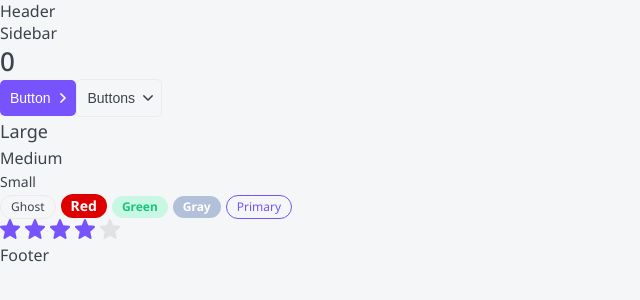
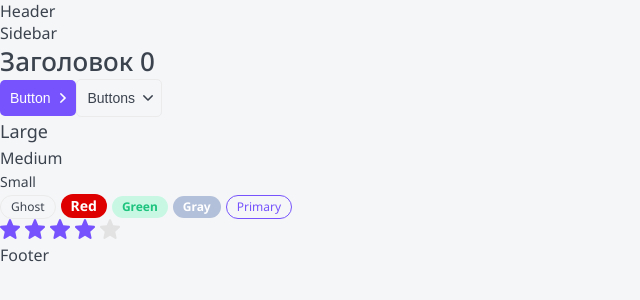
Before and after one commit to viktishchenko/big-pets, a Next.js app in the folder renext-app/: page / in a window 1280 px wide. Shown: the top 300 px of the page, without its empty margins (0-640 px from the left). Built offline with nearby package versions, Linux system fonts and the light colour scheme.

Commit message:
feat: add HOC with allFlowers etc

```diff
--- a/renext-app/layout/Layout.tsx
+++ b/renext-app/layout/Layout.tsx
@@ -4,8 +4,9 @@ import cn from "classnames";
 import { Header } from "./Header/Header";
 import { Sidebar } from "./Sidebar/Sidebar";
 import { Footer } from "./Footer/Footer";
+import { FunctionComponent } from "react";
 
-export const Layout = ({ children }: LayoutProps): JSX.Element => {
+const Layout = ({ children }: LayoutProps): JSX.Element => {
   return (
     <>
       <Header />
@@ -17,3 +18,15 @@ export const Layout = ({ children }: LayoutProps): JSX.Element => {
     </>
   );
 };
+
+export const withLayout = <T extends Record<string, unknown>>(
+  Component: FunctionComponent<T>
+) => {
+  return function withLayoutComponent(props: T) {
+    return (
+      <Layout>
+        <Component {...props} />
+      </Layout>
+    );
+  };
+};
--- a/renext-app/pages/index.tsx
+++ b/renext-app/pages/index.tsx
@@ -1,8 +1,8 @@
 import { useEffect, useState } from "react";
 import { Button, Htag, P, Rating, Tag } from "../components";
-import { Layout } from "../layout/Layout";
+import { withLayout } from "../layout/Layout";
 
-export default function Home(): JSX.Element {
+function Home(): JSX.Element {
   const [counter, setCounter] = useState(0);
   const [rating, setRating] = useState(4);
 
@@ -11,8 +11,8 @@ export default function Home(): JSX.Element {
   });
 
   return (
-    <Layout>
-      <Htag tag="h1">{counter}</Htag>
+    <>
+      <Htag tag="h1">Заголовок {counter}</Htag>
       <Button
         onClick={() => {
           setCounter((x) => x + 1);
@@ -36,6 +36,8 @@ export default function Home(): JSX.Element {
       <Tag color="gray">Gray</Tag>
       <Tag color="primary">Primary</Tag>
       <Rating rating={rating} isEditable setRating={setRating} />
-    </Layout>
+    </>
   );
 }
+
+export default withLayout(Home);
```
Also changed, not shown: 1 other file (tests, documents, lock files or other folders).
